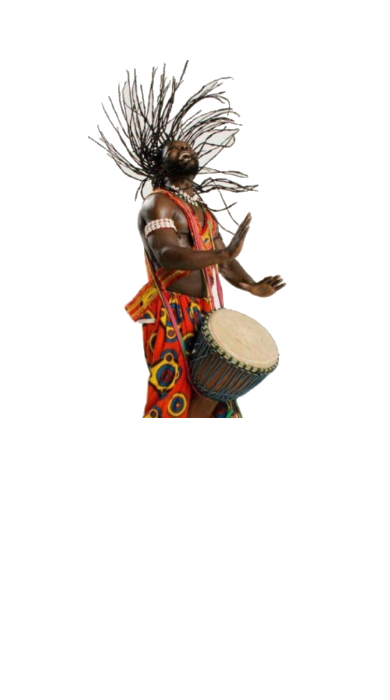
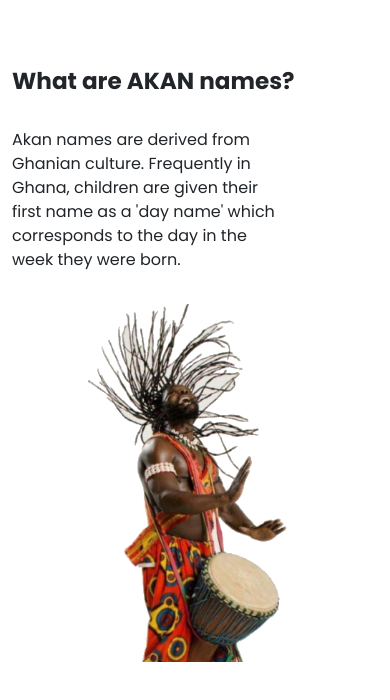
Before and after one commit to james-muriithi/akan-names, a plain HTML site: page index.html in a window 390 px wide. Shown: the part 896-1596 px from the top of the page. Before the commit the page ends 1362 px from the top, so only its background shows below. Drawn offline with nearby package versions, Linux system fonts and the light colour scheme; a web font is replaced by a local one.

Commit message:
description section responsivity

```diff
--- a/css/styles.css
+++ b/css/styles.css
@@ -51,6 +51,14 @@ html {
   color: var(--primary-color);
 }
 
-.btn-discover{
-background: var(--primary-color);
+.btn-discover {
+  background: var(--primary-color);
 }
+
+/* description */
+
+@media screen and (max-width: 752px) {
+  #description .desc {
+      width: 100%;
+  }
+}
--- a/index.html
+++ b/index.html
@@ -74,11 +74,23 @@
         <section id="description" class="py-5 mt-5">
             <div class="container-fluid">
                 <div class="row">
-                    <div class="col-md-6 d-flex align-items-center justify-content-center order-md-0 order-2 mt-3 mt-md-0">
+                    <div
+                        class="col-md-6 d-flex align-items-center justify-content-center order-md-0 order-2 mt-3 mt-md-0">
                         <img src="./images/drummer.png" alt="Drummer" class="img-fluid">
                     </div>
-                    <div class="col-md-5 offset-md-1 d-flex align-items-center order-0 order-md-2">
-
+                    <div class="col-md-5 d-flex align-items-center order-0 order-md-2">
+                        <div>
+                            <div class="section-title py-4">
+                                <h5 class="fs-3 fw-bold text-start">
+                                    What are AKAN names?
+                                </h5>
+                            </div>
+                            <p class="desc text-start w-75">
+                                Akan names are derived from Ghanian culture. Frequently in Ghana, children are given
+                                their first name as a 'day name' which corresponds to the day in the week they were
+                                born.
+                            </p>
+                        </div>
                     </div>
                 </div>
             </div>
```
